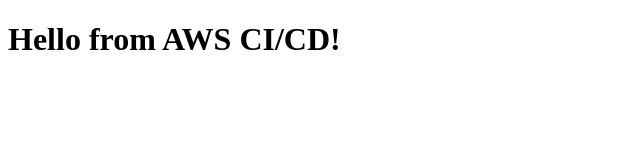
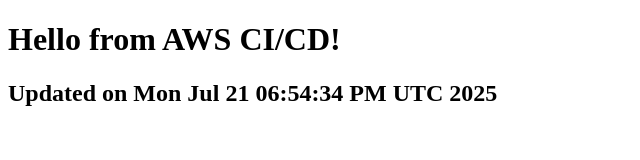
Before and after one commit to QasimKheriwala/sample-web-app, a plain HTML site: page index.html in a window 1280 px wide. Shown: the whole page, without its empty margins (0-640 px from the left). Drawn offline with Linux system fonts and the light colour scheme.

Commit message:
Update index with timestamp

```diff
--- a/index.html
+++ b/index.html
@@ -3,3 +3,4 @@
 <head><title>Sample Web App</title></head>
 <body><h1>Hello from AWS CI/CD!</h1></body>
 </html>
+<h2>Updated on Mon Jul 21 06:54:34 PM UTC 2025</h2>
```
